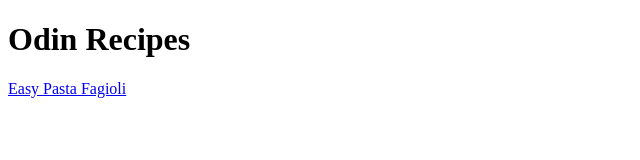
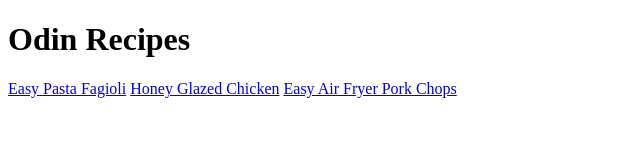
Before and after one commit to gioezc/odin-recipes, a plain HTML site: page index.html in a window 1280 px wide. Shown: the whole page, without its empty margins (0-640 px from the left). Drawn offline with Linux system fonts and the light colour scheme.

Commit message:
Add relative links to other recipes in index.html

```diff
--- a/index.html
+++ b/index.html
@@ -9,5 +9,7 @@
     <h1>Odin Recipes</h1>
 
     <a href="recipes/pasta.html">Easy Pasta Fagioli</a>
+    <a href="recipes/chicken.html">Honey Glazed Chicken</a>
+    <a href="recipes/porkchops.html">Easy Air Fryer Pork Chops</a>
 </body>
 </html>
```
